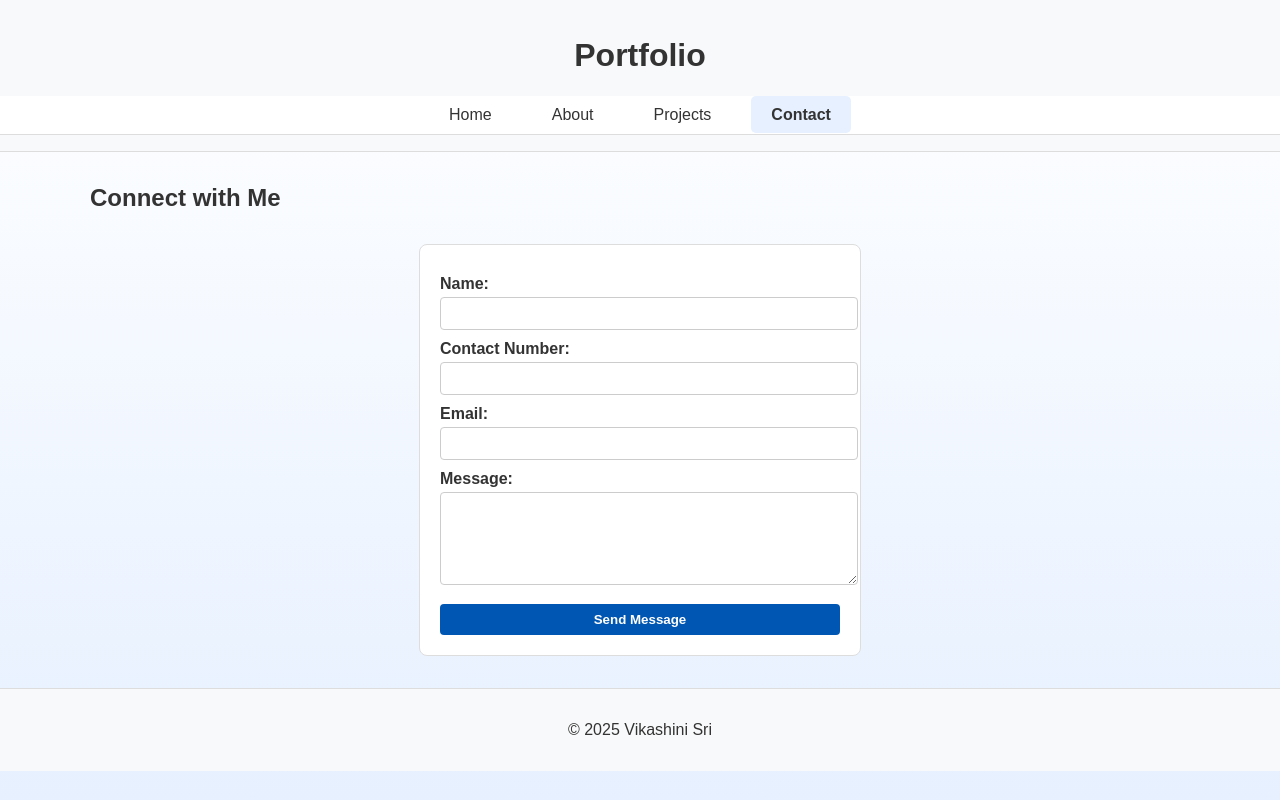
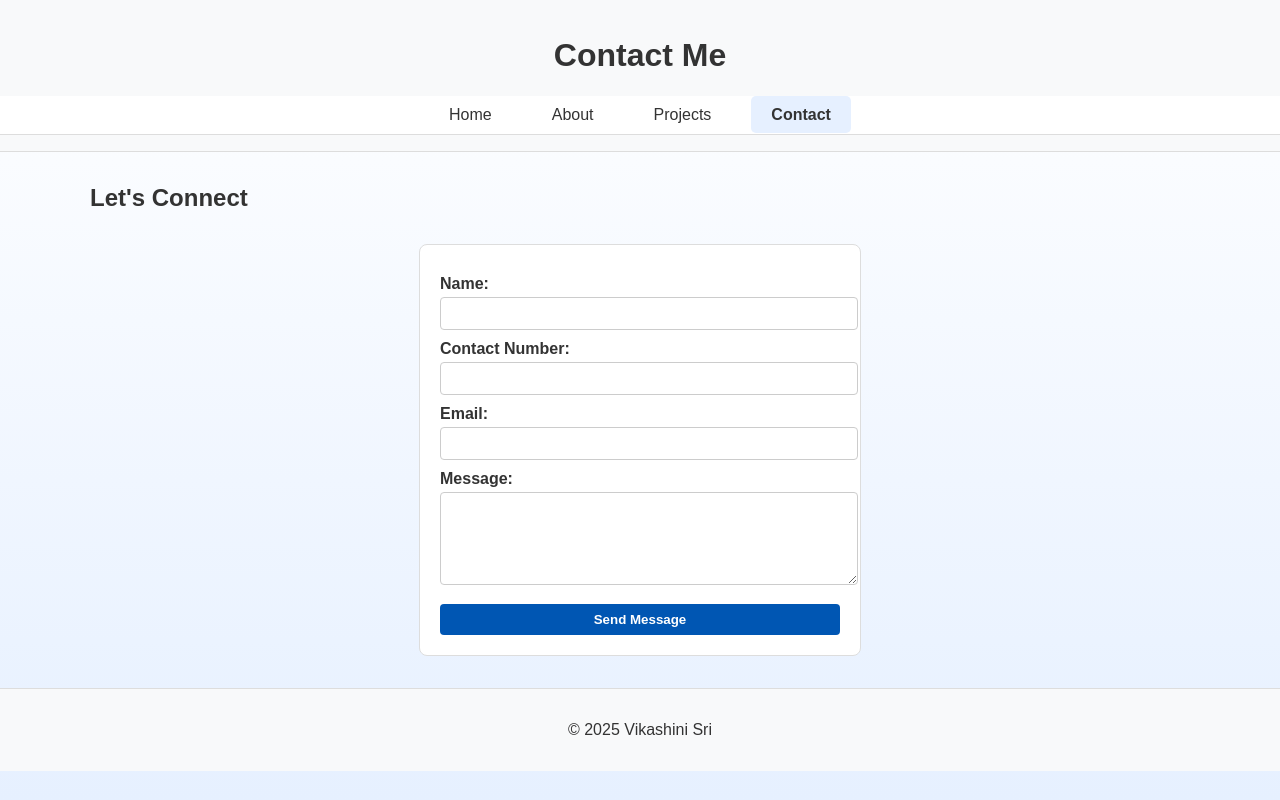
Before and after one commit to VikashiniSri27/VIKASHINISRI-PORTFOLIO, a plain HTML site: page contact.html in a window 1280 px wide. Drawn offline with Linux system fonts and the light colour scheme.

Commit message:
Update contact.html

```diff
--- a/contact.html
+++ b/contact.html
@@ -26,7 +26,7 @@
 <body>
 
 <header>
-    <h1>Portfolio</h1>
+    <h1>Contact Me</h1>
     <nav>
         <ul>
             <li><a href="index.html">Home</a></li>
@@ -38,7 +38,7 @@
 </header>
 
 <main>
-    <h2>Connect with Me</h2>
+    <h2>Let's Connect</h2>
 
     <form action="#sent" method="get">
         <label for="name">Name:</label>
```
